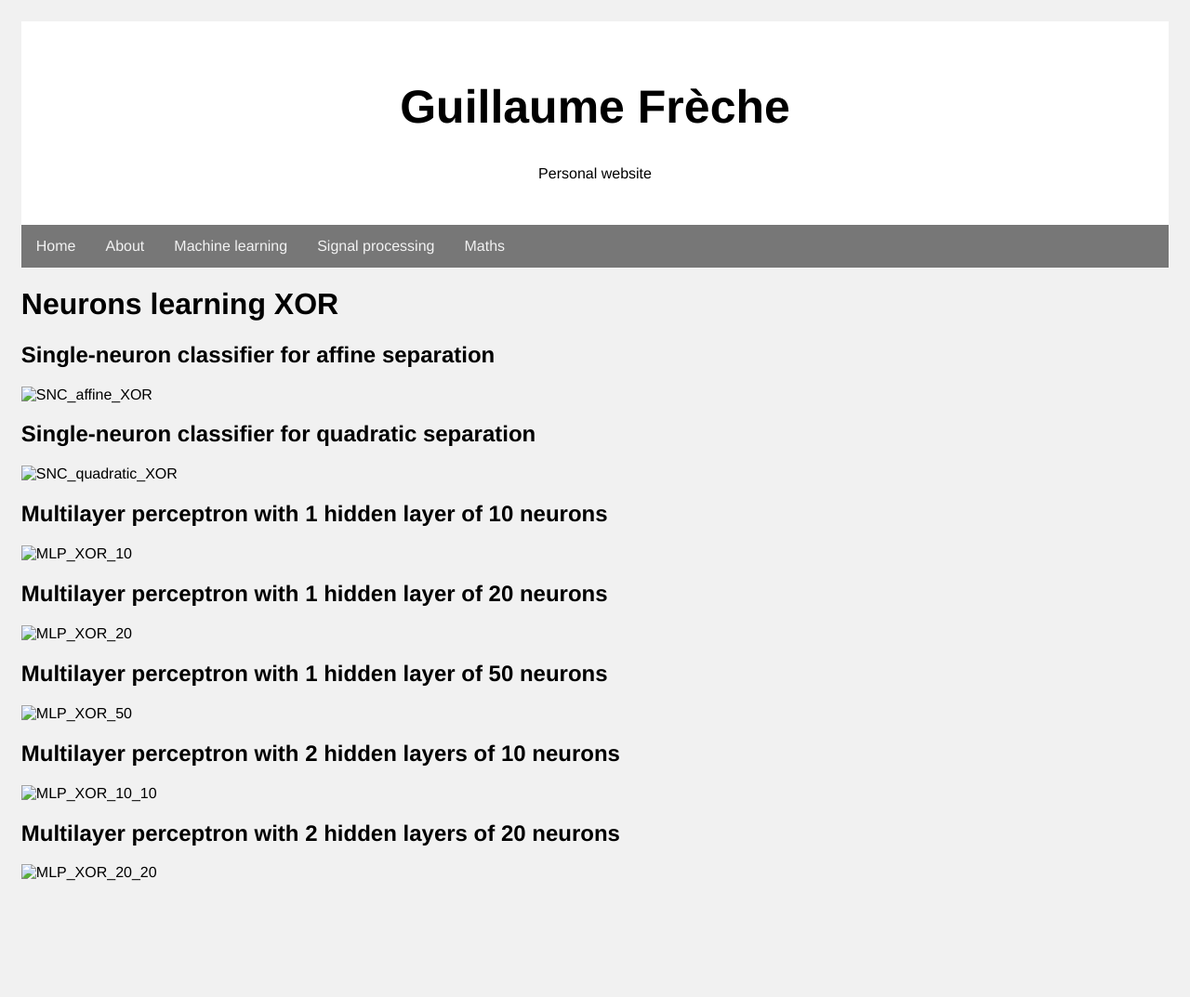
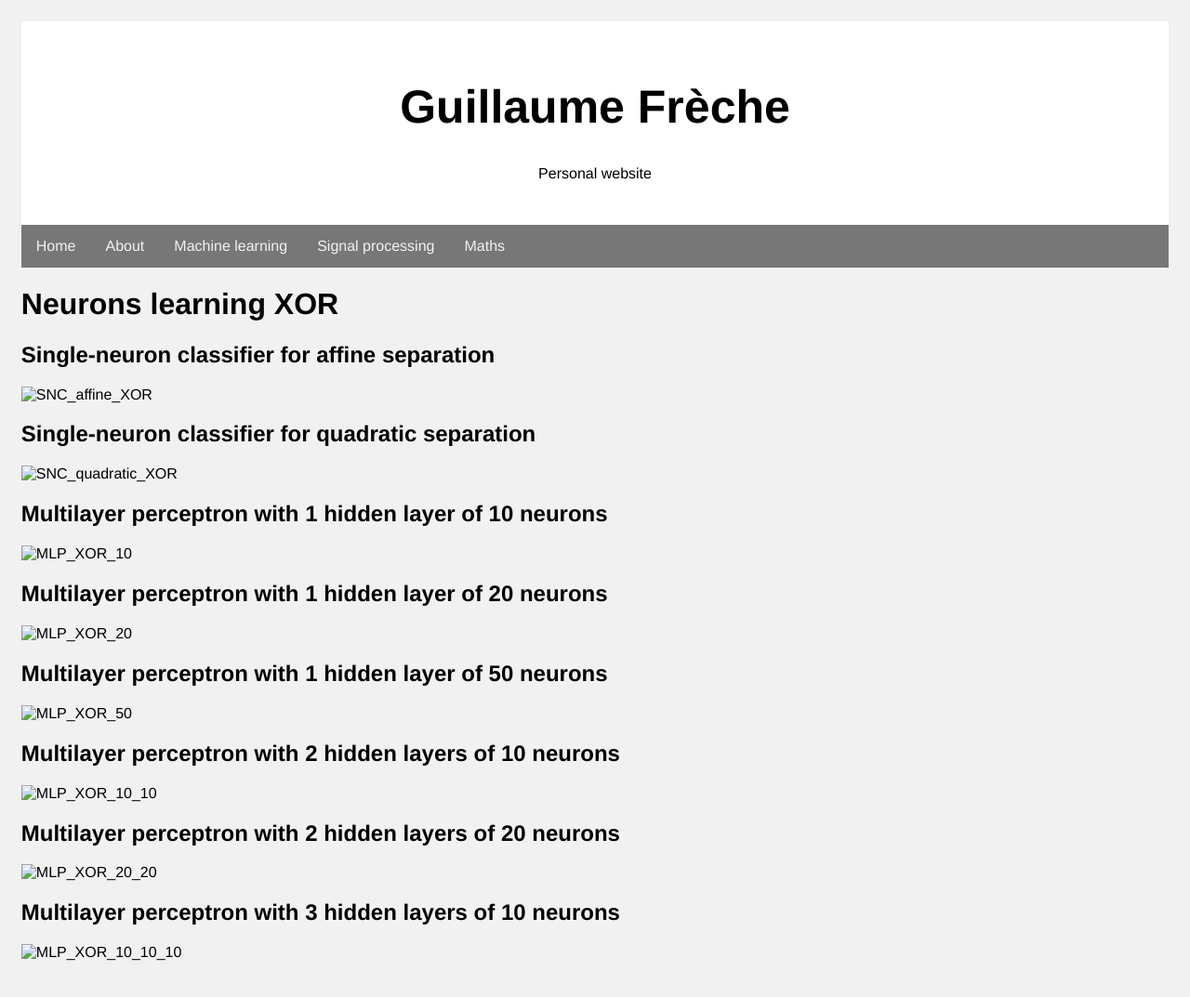
Before and after one commit to grfreche/grfreche.github.io, a Jekyll site: the page built from machine_learning/mlp_xor.md, in a window 1280 px wide. Shown: the whole page at 93% size. Built offline with Jekyll 4.4.1, drawn with Linux system fonts in a browser that asks for light colours; before the commit the page ends 987 px from its top, so only the background shows below that.

Commit message:
Update mlp_xor.md

```diff
--- a/machine_learning/mlp_xor.md
+++ b/machine_learning/mlp_xor.md
@@ -33,3 +33,7 @@ permalink: machine_learning/mlp_xor/
 ## Multilayer perceptron with 2 hidden layers of 20 neurons
 
 ![MLP_XOR_20_20](Figures_XOR/MLP_XOR_20_20.png)
+
+## Multilayer perceptron with 3 hidden layers of 10 neurons
+
+![MLP_XOR_10_10_10](Figures_XOR/MLP_XOR_10_10_10.png)
```
